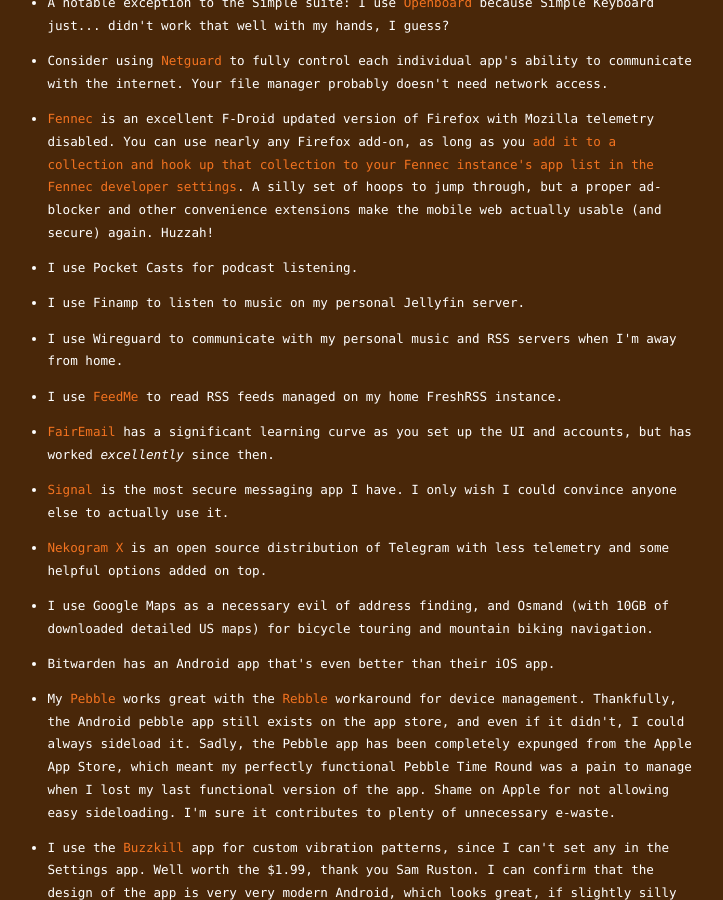
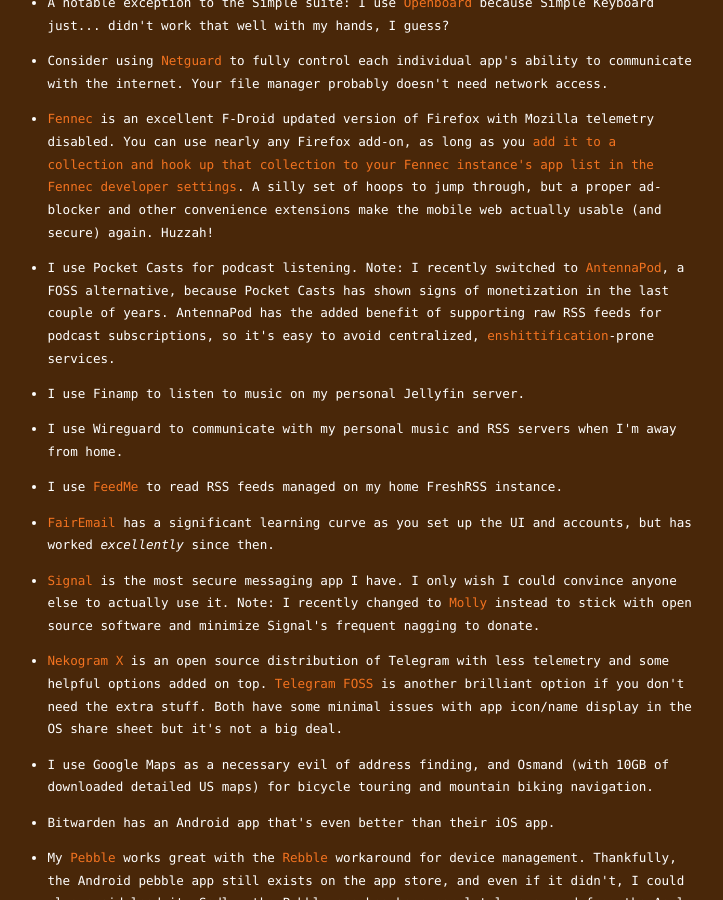
Before and after one commit to nathan-contino/nathan-contino.github.io, a Jekyll site: the page built from _posts/techblog/2023-03-08-review-sony-xperia-xz1-compact.md, in a window 1280 px wide and 900 px high, scrolled down 5506 px. Shown: the whole window, without its empty margins (287-1010 px from the left). Built offline with Jekyll 4.4.1, drawn with Linux system fonts in a browser that asks for light colours.

Commit message:
app updates

```diff
--- a/_posts/techblog/2023-03-08-review-sony-xperia-xz1-compact.md
+++ b/_posts/techblog/2023-03-08-review-sony-xperia-xz1-compact.md
@@ -100,7 +100,7 @@
 
 - [Fennec](https://f-droid.org/packages/org.mozilla.fennec_fdroid/) is an excellent F-Droid updated version of Firefox with Mozilla telemetry disabled. You can use nearly any Firefox add-on, as long as you [add it to a collection and hook up that collection to your Fennec instance's app list in the Fennec developer settings](https://support.mozilla.org/en-US/kb/extended-add-support). A silly set of hoops to jump through, but a proper ad-blocker and other convenience extensions make the mobile web actually usable (and secure) again. Huzzah!
 
-- I use Pocket Casts for podcast listening.
+- I use Pocket Casts for podcast listening. Note: I recently switched to [AntennaPod](https://antennapod.org/), a FOSS alternative, because Pocket Casts has shown signs of monetization in the last couple of years. AntennaPod has the added benefit of supporting raw RSS feeds for podcast subscriptions, so it's easy to avoid centralized, [enshittification](https://pluralistic.net/2023/01/21/potemkin-ai/#hey-guys)-prone services.
 
 - I use Finamp to listen to music on my personal Jellyfin server.
 
@@ -110,9 +110,9 @@
 
 - [FairEmail](https://f-droid.org/en/packages/eu.faircode.email/) has a significant learning curve as you set up the UI and accounts, but has worked *excellently* since then.
 
-- [Signal](https://signal.org/#signal) is the most secure messaging app I have. I only wish I could convince anyone else to actually use it.
+- [Signal](https://signal.org/#signal) is the most secure messaging app I have. I only wish I could convince anyone else to actually use it. Note: I recently changed to [Molly](https://molly.im/) instead to stick with open source software and minimize Signal's frequent nagging to donate.
 
-- [Nekogram X](https://f-droid.org/en/packages/nekox.messenger/) is an open source distribution of Telegram with less telemetry and some helpful options added on top.
+- [Nekogram X](https://f-droid.org/en/packages/nekox.messenger/) is an open source distribution of Telegram with less telemetry and some helpful options added on top. [Telegram FOSS](https://f-droid.org/packages/org.telegram.messenger/) is another brilliant option if you don't need the extra stuff. Both have some minimal issues with app icon/name display in the OS share sheet but it's not a big deal.
 
 - I use Google Maps as a necessary evil of address finding, and Osmand (with 10GB of downloaded detailed US maps) for bicycle touring and mountain biking navigation.
 
```
